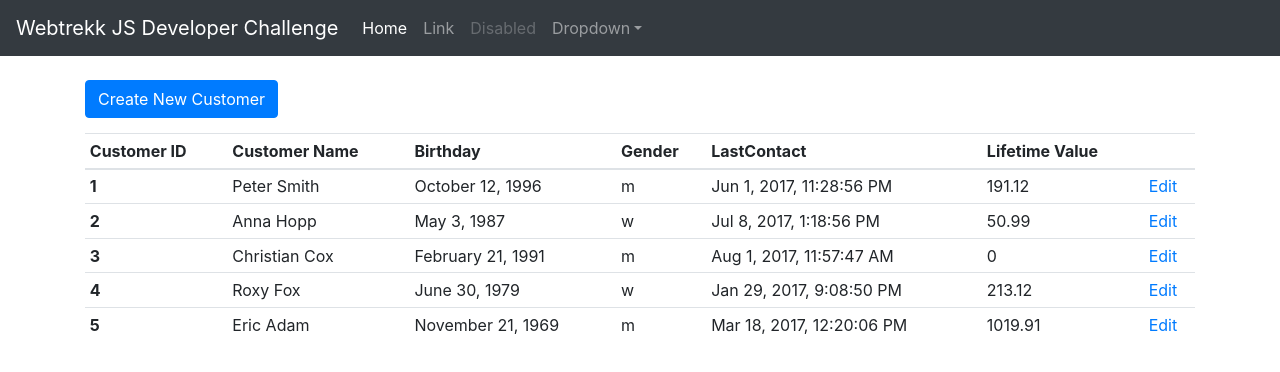
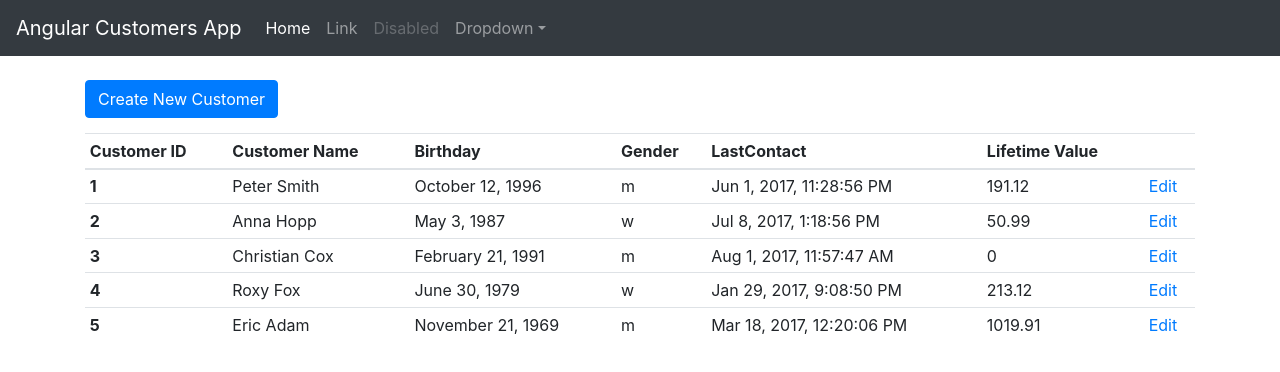
Before and after one commit to metehansenol/angular-crud-and-auth-example, an Angular app: page / in a window 1280 px wide. Shown: the top 372 px of the page. Built offline with nearby package versions, Linux system fonts and the light colour scheme.

Commit message:
navbar title updated

```diff
--- a/src/app/app.component.ts
+++ b/src/app/app.component.ts
@@ -5,5 +5,5 @@ import { Component } from '@angular/core';
   templateUrl: './app.component.html'
 })
 export class AppComponent {
-  title = 'Webtrekk JS Developer Challenge'
+  title = 'Angular Customers App'
 }
```
